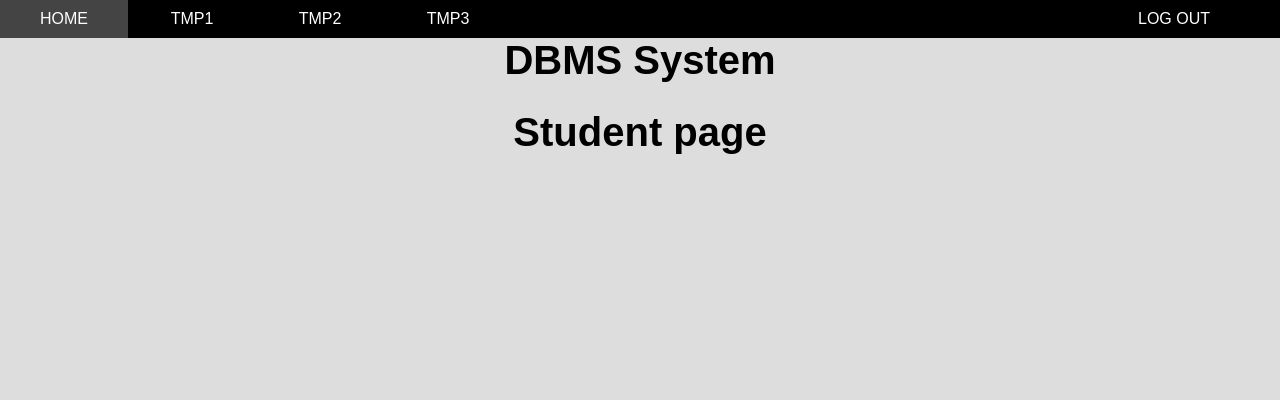
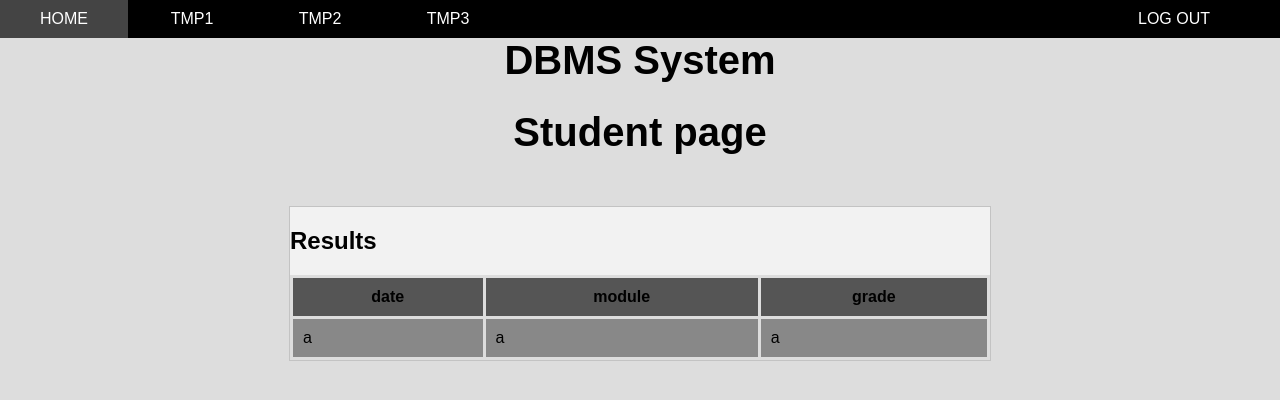
Before and after one commit to ppkavinda/dbms-assignment, a PHP site: page /student.php in a window 1280 px wide. Shown: the top 400 px of the page. Run offline with PHP 8.4, Linux system fonts and the light colour scheme; a user stored in the database is signed in.

Commit message:
working on student.php

```diff
--- a/css/test.css
+++ b/css/test.css
@@ -19,6 +19,19 @@ h1{
     position: relative;
     border: 1px solid #c3c3c3;
 }
+.container-main2{
+    width: 700px;
+    margin-left: auto;
+    margin-right: auto;
+    margin-top: 4%;
+    margin-bottom: 50px;
+    background: #f2f2f2;
+    display: block;
+    padding: 0;
+    position: relative;
+    border: 1px solid #c3c3c3;
+}
+
 .hide{
     color: black;
 }
--- a/search.php
+++ b/search.php
@@ -14,7 +14,7 @@
         $str= "<table>";
         $str.="<tr><th>id</th><th> name</th><th>address1</th><th>diploma</th><th style='background: #ddd;'></th></tr>";
         while($row = mysqli_fetch_array($result)){
-            $str.= "<tr><td><a href='student.php?id=$row[s_id]'>$row[s_id]</a></td><td>$row[fname]" . " " . "$row[lname]</td><td>$row[address1]</td><td>$row[name]</td><td><a href='#'>Delete</a> , <a href='#'>Update</a></td></tr>";
+            $str.= "<tr><td><a style='text-decoration: none;' href='student.php?id=$row[s_id]'>$row[s_id]</a></td><td><a style='text-decoration: none;' href='student.php?id=$row[s_id]'>$row[fname]" . " " . "$row[lname]</a></td><td>$row[address1]</td><td>$row[name]</td><td><a href='#'>Delete</a> , <a href='#'>Update</a></td></tr>";
         }
         $str.= "</table>";
     }else{
--- a/student.php
+++ b/student.php
@@ -6,6 +6,19 @@ if (!isset($_SESSION["id"]) || !isset($_SESSION["level"])) {
 }else{
     $link = "";
 }
+
+if(isset($_GET["id"])){
+    include_once("config.php");
+    $s_id = $_GET["id"];
+    $sql = "SELECT date, student_exam.mcode, grade, title FROM student_exam INNER JOIN module ON student_exam.mcode=module.mcode WHERE student_exam.s_id='$s_id';";
+    $result = mysqli_query($con, $sql) or die(mysqli_error($con));
+
+    if(mysqli_num_rows($result)>0){
+        while($row=mysqli_fetch_assoc($result)){
+            print_r($row);
+        }
+    }
+}
  ?>
  <!DOCTYPE html>
 <html>
@@ -13,9 +26,16 @@ if (!isset($_SESSION["id"]) || !isset($_SESSION["level"])) {
     <meta charset="utf-8">
     <title>DBMS- database system</title>
     <link rel="stylesheet" href="css/form.css?modified=205209">
-    <link rel="stylesheet" href="css/test.css?modified=201009">
+    <link rel="stylesheet" href="css/test.css?modified=2009">
     <link rel="stylesheet" href="css/tab.css?modified=200209">
     <link rel="stylesheet" href="css/navbar.css?modified=20209">
+    <style>
+        table, th, td{border: 3px solid #ddd; border-collapse: collapse; padding: 10px;}
+        table{width: 100%;}
+        .container{margin-left: auto; margin-right: auto; width: 50%; display: block;}
+        table{background: #888;}
+        th{background: #555;}
+    </style>
 </head>
 <body>
     <ul class="navbar">
@@ -28,6 +48,17 @@ if (!isset($_SESSION["id"]) || !isset($_SESSION["level"])) {
     </ul>
     <h1>DBMS System</h1>
         <h1>Student page</h1>
+        <div class="container-main2">
+            <h2>Results</h2>
+            <table>
+                <tr>
+                    <th>date</th><th>module</th><th>grade</th>
+                </tr>
+                <tr>
+                    <td>a</td><td>a</td><td>a</td>
+                </tr>
+            </table>
+        </div>
         <script src="js/navbar.js"></script>
     </body>
 </html>
```
